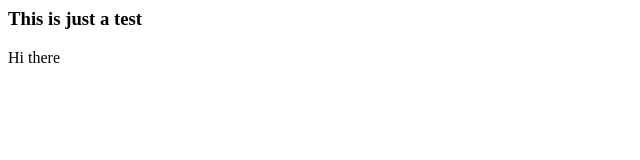
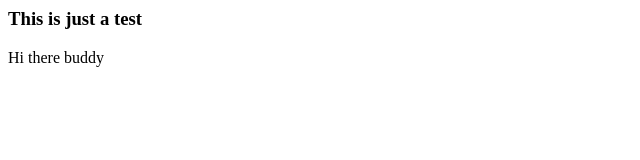
Before and after one commit to andreocampo/andreocampo.github.io, a plain HTML site: page index.html in a window 1280 px wide. Shown: the full height of the page, 0-640 px from the left. Drawn offline with Linux system fonts and the light colour scheme.

Commit message:
Added word buddy

```diff
--- a/index.html
+++ b/index.html
@@ -4,6 +4,6 @@
     </head>
     <body>
         <H3>This is just a test</H3>
-        <p>Hi there</p>
+        <p>Hi there buddy</p>
     </body>
 </html>
```
Also changed, not shown: 1 other file.
